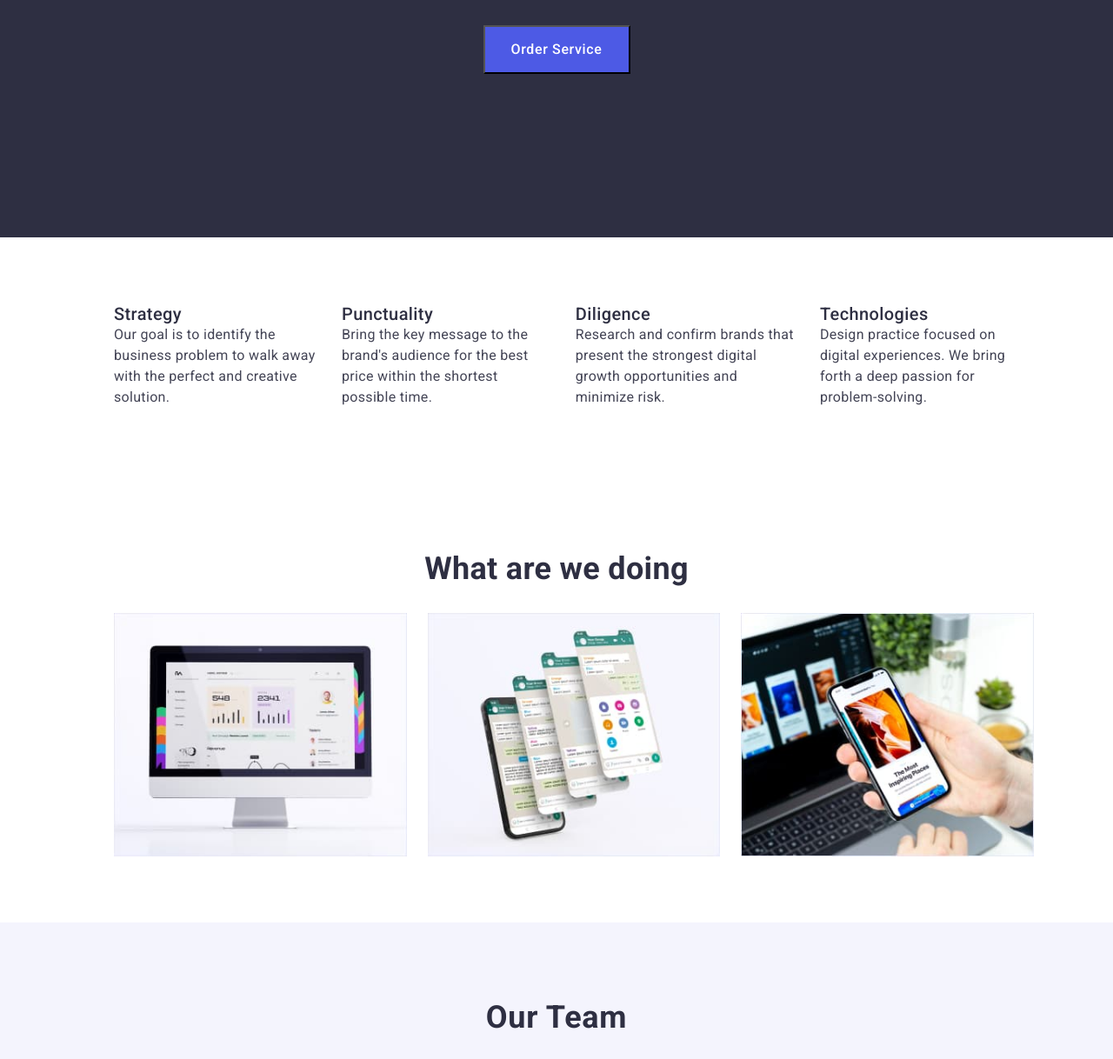
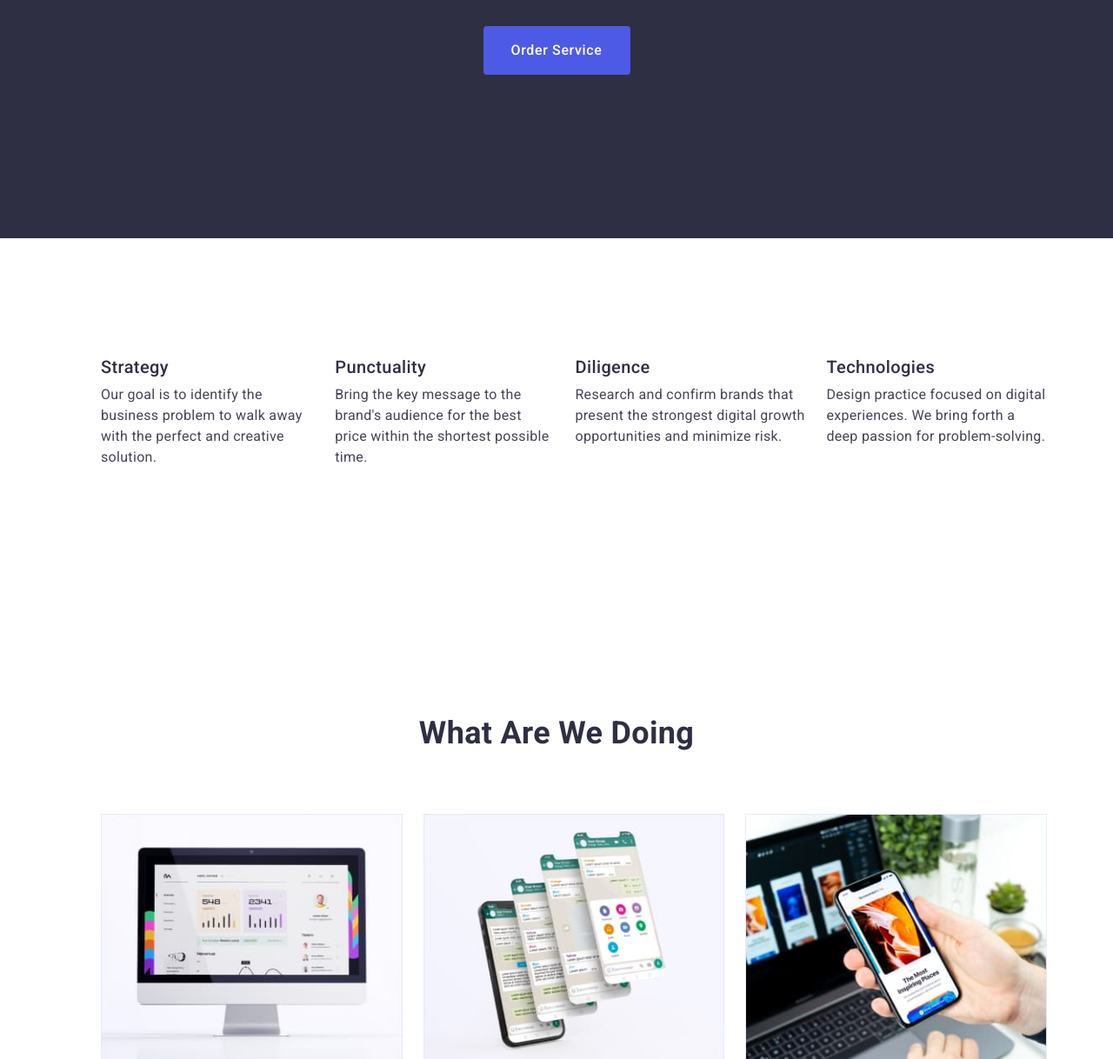
Before and after one commit to pkondratiuk/goit-markup-hw-03, a plain HTML site: page index.html in a window 1280 px wide. Shown: the part 383-1601 px from the top of the page at 87% size. Drawn offline with nearby package versions, Linux system fonts and the light colour scheme.

Commit message:
flex_4
fix some truble

```diff
--- a/css/slyles.css
+++ b/css/slyles.css
@@ -65,13 +65,13 @@ img {
 }
 
 .container {
-  width: 1128px;
+  width: 1158px;
   margin: 0 auto;
   padding: 0 15px;
 }
 .section {
-  padding-top: 60px;
-  padding-bottom: 60px;
+  padding-top: 120px;
+  padding-bottom: 120px;
 }
 
 /* Flex */
@@ -82,7 +82,7 @@ img {
 }
 
 .card-set-item: {
-  flex-basis: calc(100%-var(--indent) * (var(--item) - 1) / var(--item));
+  flex-basis: calc(100%- (var(--ident) * (var(--item) - 1) / var(--item)));
 }
 
 /**
@@ -131,6 +131,7 @@ img {
   display: flex;
   align-items: center;
   justify-content: space-between;
+  border-bottom: 1px solid #e7e9fc;
 }
 .nav-container {
   display: flex;
@@ -147,7 +148,7 @@ img {
   align-items: center;
   gap: 40px;
 }
-.logo-containerg {
+.logo-container {
   margin-right: 76px;
 }
 
@@ -168,7 +169,7 @@ img {
   text-align: center;
   letter-spacing: 0.02em;
   color: #ffffff;
-  width: 496px;
+  max-width: 496px;
   margin: 0 auto;
   margin-bottom: 48px;
 }
@@ -185,6 +186,9 @@ img {
   padding: 16 32;
   display: block;
   margin: 0 auto;
+  border: none;
+  border-radius: 4px;
+  cursor: pointer;
 }
 
 .hero-btn:hover,
@@ -204,18 +208,21 @@ img {
   margin: 0 auto;
   padding: 0 auto;
 }
-.
+.title-section {
+  margin-bottom: 8px;
+}
 
 /**
   |============================
   | What doing
   |============================
 */
-.title-do {
+.title-block {
   text-transform: capitalize;
   margin-bottom: 72px;
 }
-.do-container {
+.do-item {
+  --item: 3;
 }
 /**
   |============================
--- a/index.html
+++ b/index.html
@@ -100,24 +100,24 @@
       <!-- Section what are we doing-->
 
       <section class="section">
-        <div class="container do-container">
-          <h2 class="title-block title-do">What are we doing</h2>
+        <div class="container">
+          <h2 class="title-block">What are we doing</h2>
           <ul class="list card-set">
-            <li class="card-set-item">
+            <li class="card-set-item do-item">
               <img
                 src="./images/what/rectan.jpg"
                 alt="Laptop"
                 width="360"
                 height="300" />
             </li>
-            <li class="card-set-item">
+            <li class="card-set-item do-item">
               <img
                 src="./images/what/phone.jpg"
                 alt="Phone app"
                 width="360"
                 height="300" />
             </li>
-            <li class="card-set-item">
+            <li class="card-set-item do-item">
               <img
                 src="./images/what/sync.jpg"
                 alt="Synchronization between phone and laptop"
```
